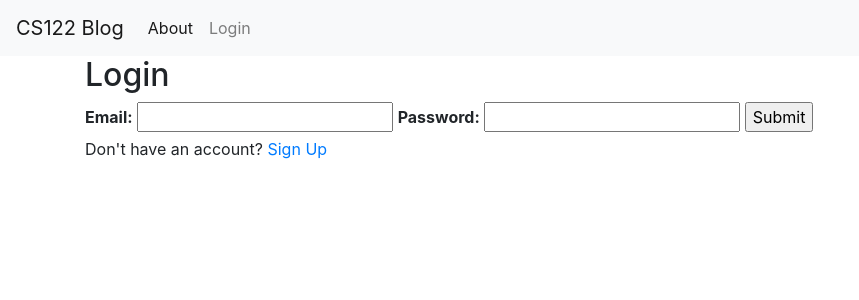
After one commit to EdwardHoang16/book-project, a Flask app: page /login in a window 1280 px wide. The commit adds this page. Shown: the top 300 px of the page, without its empty margins (0-859 px from the left). Run offline with Flask 2, Linux system fonts and the light colour scheme; some libraries are stand-ins or nearby versions.

Commit message:
Added login and signup UI

```diff
--- a/app.py
+++ b/app.py
@@ -2,6 +2,7 @@ from flask import Flask, render_template, request, url_for, flash, redirect
 import sqlite3
 from werkzeug.exceptions import abort
 
+userLoggedIn = False
 
 def get_db_connection():
     conn = sqlite3.connect('database.db')
@@ -44,7 +45,15 @@ def index():
     conn = get_db_connection()
     posts = conn.execute('SELECT * FROM books').fetchall()
     conn.close()
-    return render_template('index.html', posts=posts)
+    return render_template('index.html', posts=posts, userLoggedIn=userLoggedIn)
+
+@app.route('/login')
+def login():
+    return render_template('login.html')
+
+@app.route('/signup')
+def signup():
+    return render_template('signup.html')
 
 @app.route('/<int:post_id>')
 def post(post_id):
--- a/templates/base.html
+++ b/templates/base.html
@@ -18,9 +18,16 @@
         </button>
         <div class="collapse navbar-collapse" id="navbarNav">
             <ul class="navbar-nav">
-            <li class="nav-item active">
-                <a class="nav-link" href="#">About</a>
-            </li>
+              <li class="nav-item active">
+                  <a class="nav-link" href="#">About</a>
+              </li>
+              <li class="nav-item">
+                {% if not userLoggedIn %}
+                  <a class="nav-link" href="{{ url_for('login') }}">Login</a>
+                {% else %}
+                  <a class="nav-link" href="#">Account</a>
+                {% endif %}
+              </li>
             </ul>
         </div>
     </nav>
--- /dev/null
+++ b/templates/login.html
@@ -0,0 +1,16 @@
+{% extends 'base.html' %}
+
+{% block content %}
+    <h2>{% block title %} Login {% endblock %}</h2>
+    <form action="#" method="post">
+        <label for="email"><strong>Email:</strong></label>
+        <input type="email" name="email" id="email" required="required" />
+
+        <label for="password"><strong>Password:</strong></label>
+        <input type="password" name="password" id="password" required="required" />
+
+        <input type="submit" value="Submit" />
+    </form>
+
+    Don't have an account? <a href="{{ url_for('signup') }}">Sign Up</a>
+{% endblock %}
```
Also changed, not shown: templates/signup.html (added, +15 -0 lines).
